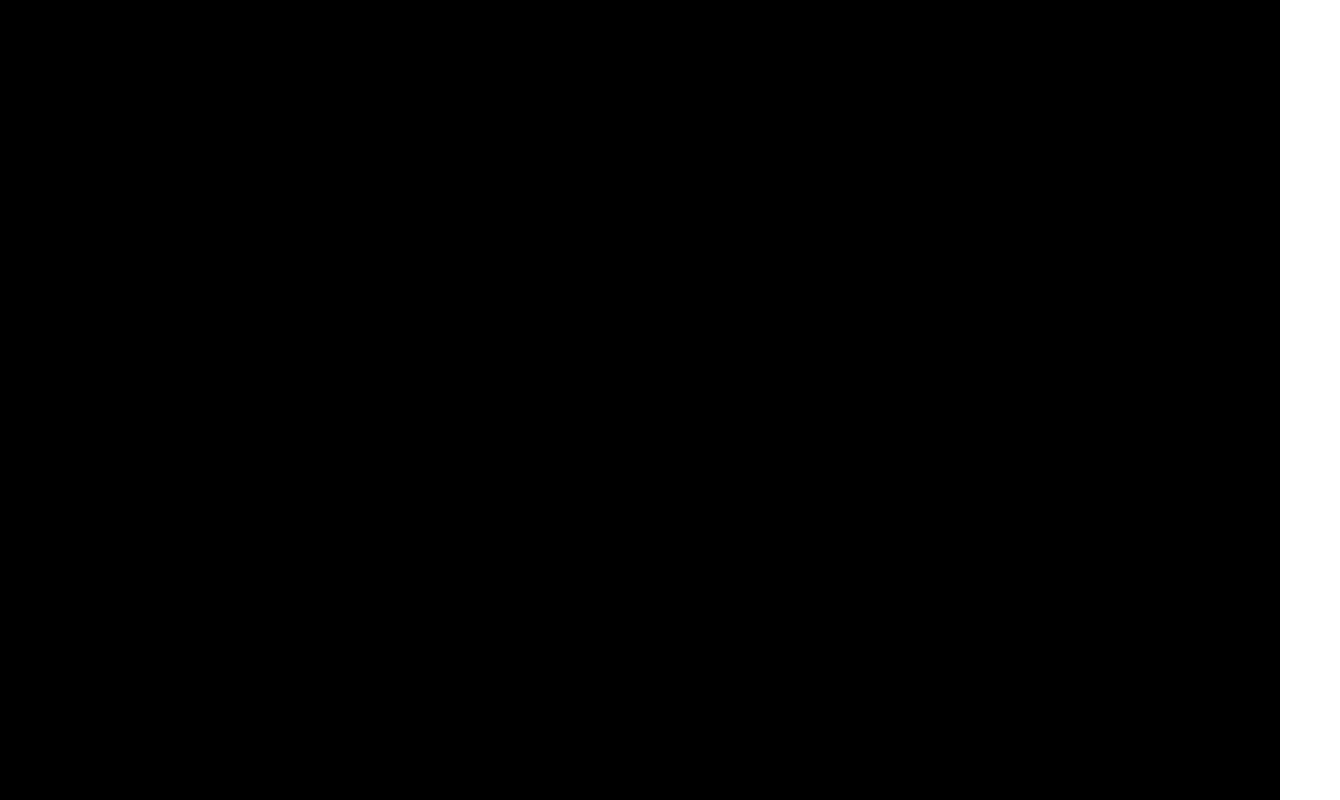
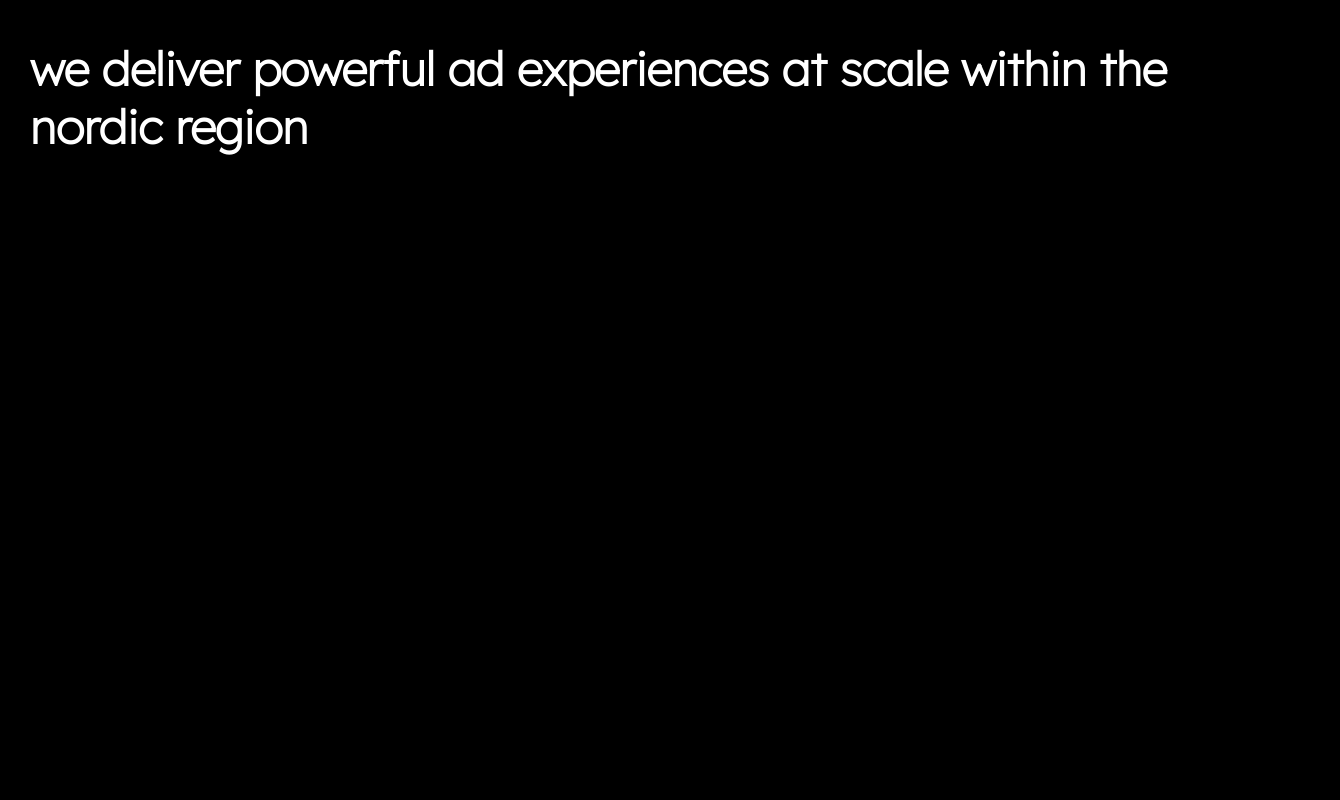
Before and after one commit to signearlbjorn/design2, a plain HTML site: page index.html in a window 1280 px wide. Shown: the top 800 px of the page, 1340 px wide, since content can reach past the window. Drawn offline with Linux system fonts and the light colour scheme; a script that the page names is missing.

Commit message:
Update index.html

```diff
--- a/index.html
+++ b/index.html
@@ -47,9 +47,8 @@
 	#section-one {
 		height: 100vh;
 		background-color: black;
-		background-size: cover;
-		background-repeat: no-repeat;
-		background-position: top left;
+		width: 100%;
+		height: 100%
 	}
 
 	#section-two {
```
